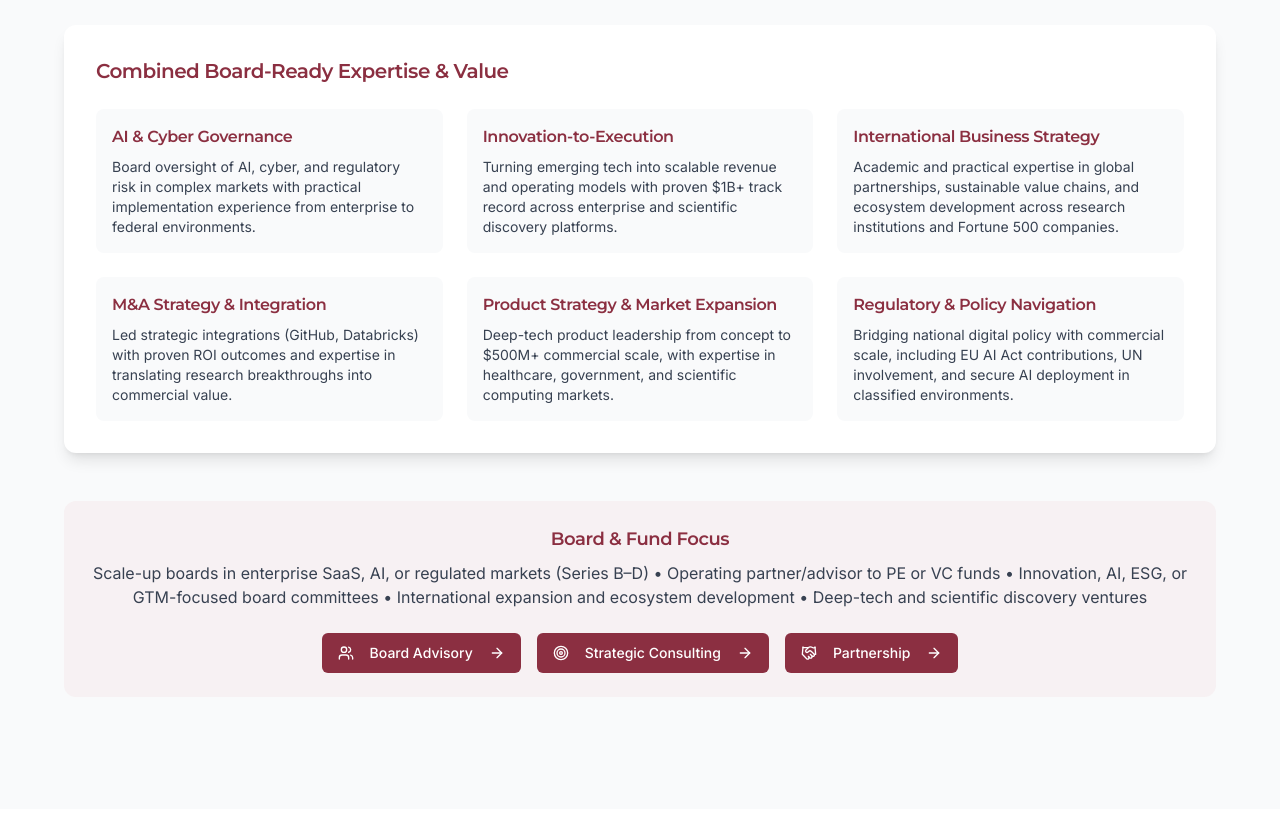
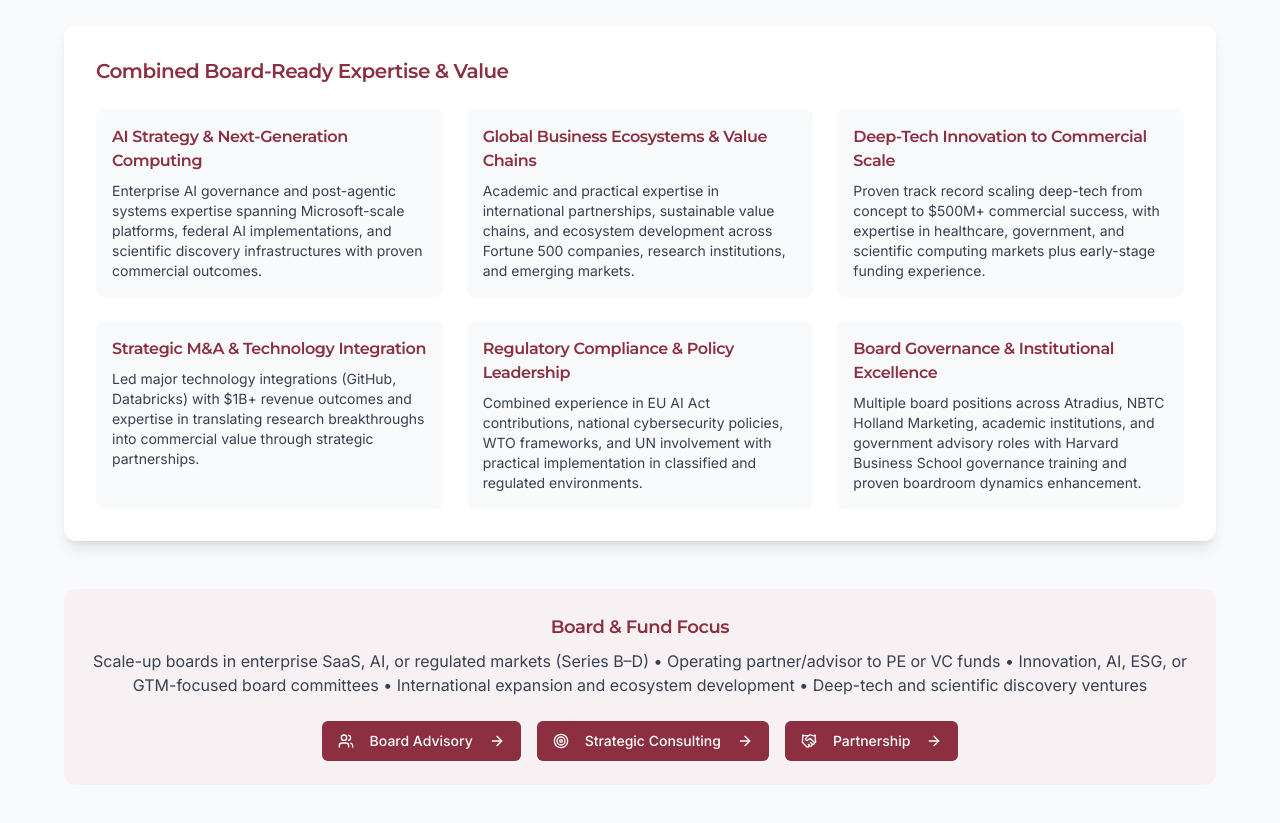
Before and after one commit to stratcorpai/stratcorpai, a React (Vite) app: page / in a window 1280 px wide. Shown: the part 7660-8483 px from the top of the page. Built offline with nearby package versions, Linux system fonts and the light colour scheme.

Commit message:
Update combined expertise
Updated the expertiseItems array in TeamData.ts to reflect the combined expertise of all team members.

```diff
--- a/src/components/team/TeamData.ts
+++ b/src/components/team/TeamData.ts
@@ -100,27 +100,27 @@ export const teamMembers = [
 
 export const expertiseItems = [
   {
-    title: "AI & Cyber Governance",
-    description: "Board oversight of AI, cyber, and regulatory risk in complex markets with practical implementation experience from enterprise to federal environments."
+    title: "AI Strategy & Next-Generation Computing",
+    description: "Enterprise AI governance and post-agentic systems expertise spanning Microsoft-scale platforms, federal AI implementations, and scientific discovery infrastructures with proven commercial outcomes."
   },
   {
-    title: "Innovation-to-Execution",
-    description: "Turning emerging tech into scalable revenue and operating models with proven $1B+ track record across enterprise and scientific discovery platforms."
+    title: "Global Business Ecosystems & Value Chains",
+    description: "Academic and practical expertise in international partnerships, sustainable value chains, and ecosystem development across Fortune 500 companies, research institutions, and emerging markets."
   },
   {
-    title: "International Business Strategy",
-    description: "Academic and practical expertise in global partnerships, sustainable value chains, and ecosystem development across research institutions and Fortune 500 companies."
+    title: "Deep-Tech Innovation to Commercial Scale",
+    description: "Proven track record scaling deep-tech from concept to $500M+ commercial success, with expertise in healthcare, government, and scientific computing markets plus early-stage funding experience."
   },
   {
-    title: "M&A Strategy & Integration",
-    description: "Led strategic integrations (GitHub, Databricks) with proven ROI outcomes and expertise in translating research breakthroughs into commercial value."
+    title: "Strategic M&A & Technology Integration",
+    description: "Led major technology integrations (GitHub, Databricks) with $1B+ revenue outcomes and expertise in translating research breakthroughs into commercial value through strategic partnerships."
   },
   {
-    title: "Product Strategy & Market Expansion",
-    description: "Deep-tech product leadership from concept to $500M+ commercial scale, with expertise in healthcare, government, and scientific computing markets."
+    title: "Regulatory Compliance & Policy Leadership",
+    description: "Combined experience in EU AI Act contributions, national cybersecurity policies, WTO frameworks, and UN involvement with practical implementation in classified and regulated environments."
   },
   {
-    title: "Regulatory & Policy Navigation",
-    description: "Bridging national digital policy with commercial scale, including EU AI Act contributions, UN involvement, and secure AI deployment in classified environments."
+    title: "Board Governance & Institutional Excellence",
+    description: "Multiple board positions across Atradius, NBTC Holland Marketing, academic institutions, and government advisory roles with Harvard Business School governance training and proven boardroom dynamics enhancement."
   }
 ];
```
